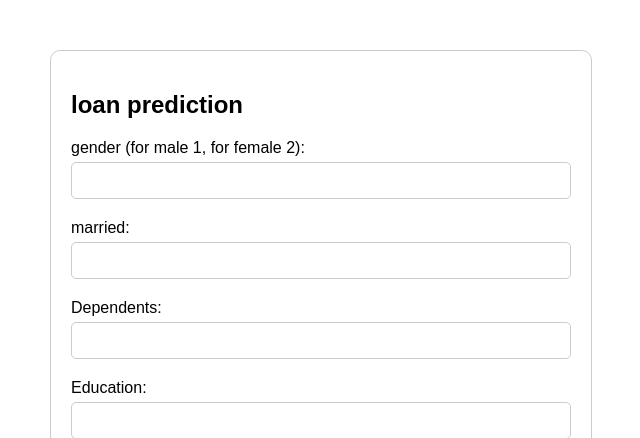
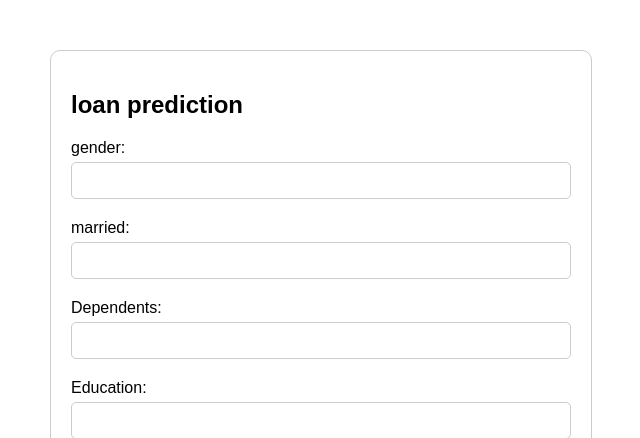
Before and after one commit to karanverma299/Loan_Approve_Status, a Flask app: page / in a window 1280 px wide. Shown: the top 438 px of the page, without its empty margins (319-959 px from the left). Run offline with Flask 3, Linux system fonts and the light colour scheme; parts of the project's set-up code (start-up, migrations or seed data) failed here and were passed over.

Commit message:
Update index.html

```diff
--- a/templates/index.html
+++ b/templates/index.html
@@ -43,7 +43,7 @@
     <div class="form-container">
         <h2>loan prediction</h2>
         <form action="/predict" method="post">
-            <label for="gender">gender  (for male 1, for female 2):</label>
+            <label for="gender">gender:</label>
             <input type="number" name="gender" required>
 
             <label for="married">married:</label>
```
